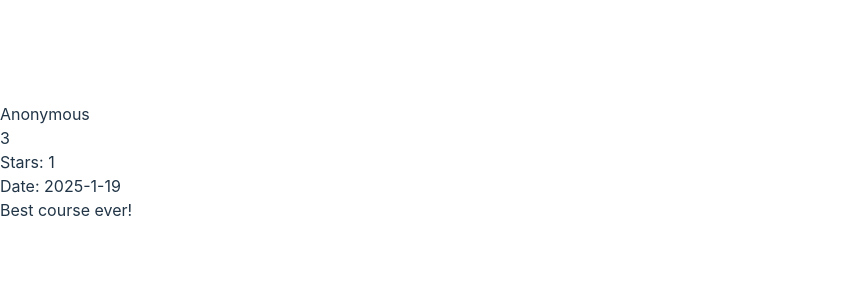
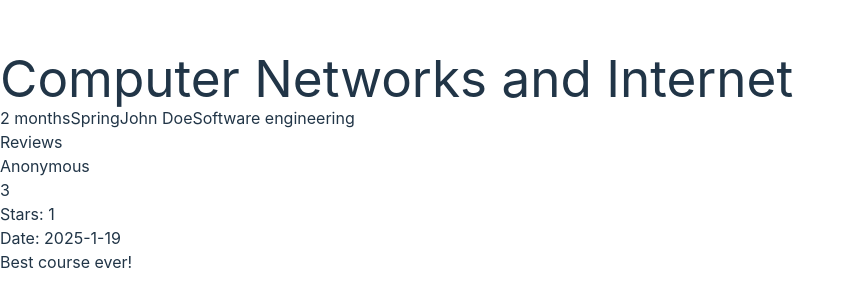
Before and after one commit to CaptainCluster/react_hackathon_2025, a React (Vite) app in the folder src/: page /course/1 in a window 1280 px wide. Shown: the part 238-544 px from the top of the page, without its empty margins (0-855 px from the left). Built offline with nearby package versions, Linux system fonts and the light colour scheme.

Commit message:
Course view and course info components, and small fixes

```diff
--- a/src/src/App.tsx
+++ b/src/src/App.tsx
@@ -13,7 +13,6 @@ function App() {
         <QueryClientProvider client={queryClient}>
           <Routes>
             <Route path="/" element={<Home />} />
-            <Route path="course/:id" element={<Course />} />
             <Route path="*" element={<Error404 />} />
             <Route path="/course/:id" element={<Course />} />
           </Routes>
--- a/src/src/api/course.ts
+++ b/src/src/api/course.ts
@@ -2,16 +2,16 @@ import axios, { AxiosResponse } from "axios";
 import FailResponse from "../models/interfaces/response/FailResponse";
 import Course from "../models/interfaces/Course";
 
-export async function getCourses(): Promise<AxiosResponse<Course> | FailResponse> {
+export async function getCourses(): Promise<
+  AxiosResponse<Course[]> | FailResponse
+> {
   try {
-    const response = await axios.get<Course>(
-      "/src/data/filler.json"
-    );
+    const response = await axios.get<Course[]>("/src/data/filler.json");
     return response;
   } catch (error) {
     console.error(error);
     return {
       msg: "Failed to receive course information",
-    }
+    } as FailResponse;
   }
 }
--- a/src/src/components/CourseInfo.tsx
+++ b/src/src/components/CourseInfo.tsx
@@ -1,5 +1,17 @@
-const CourseInfo = () => {
-  return <h1>Courseinfo</h1>;
+import Course from "../models/interfaces/Course";
+
+const CourseInfo = ({ course }: { course: Course }) => {
+  return (
+    <div>
+      <h1>{course.name}</h1>
+      <div>
+        {course.duration}
+        {course.term}
+        {course.teacher}
+        {course.subject}
+      </div>
+    </div>
+  );
 };
 
 export default CourseInfo;
--- a/src/src/components/CourseView.tsx
+++ b/src/src/components/CourseView.tsx
@@ -1,11 +1,32 @@
+import { useQuery } from "@tanstack/react-query";
 import CourseInfo from "./CourseInfo";
 import Reviews from "./Reviews";
+import { getCourses } from "../api/course";
+import findCourse from "../utils/findCourse";
 
-const CourseView = () => {
+const CourseView = ({ courseId }: { courseId: string | undefined }) => {
+  const { isLoading, isError, data, error } = useQuery({
+    queryKey: ["courses"],
+    queryFn: () => getCourses(),
+  });
+  if (isLoading) {
+    return <span className="text-white">Loading...</span>;
+  }
+  if (isError) {
+    return <span className="text-white">Error: {error.message}</span>;
+  }
+  if (data === undefined || "msg" in data) {
+    return <span className="text-white">No data</span>;
+  }
+  const course = findCourse(data.data, Number(courseId));
+  if (course === undefined) {
+    return <span className="text-white">No course</span>;
+  }
+
   return (
     <>
-      <CourseInfo />
-      <Reviews />
+      <CourseInfo course={course} />
+      <Reviews course={course} />
     </>
   );
 };
--- a/src/src/components/Reviews.tsx
+++ b/src/src/components/Reviews.tsx
@@ -1,5 +1,17 @@
-const Reviews = () => {
-  return <h1>reviews</h1>;
+import ReviewComment from "./ReviewComment";
+import Course from "../models/interfaces/Course";
+
+const Reviews = ({ course }: { course: Course }) => {
+  return (
+    <div>
+      <h3>Reviews</h3>
+      <div>
+        {course.reviews.map((reviewEntry, index) => (
+          <ReviewComment reviewData={reviewEntry} index={index} />
+        ))}
+      </div>
+    </div>
+  );
 };
 
 export default Reviews;
--- a/src/src/components/SearchCourse.tsx
+++ b/src/src/components/SearchCourse.tsx
@@ -17,7 +17,7 @@ const SearchCourse = () => {
   if (isError) {
     return <span className="text-white">Error: {error.message}</span>;
   }
-  if (data === undefined) {
+  if (data === undefined || "msg" in data) {
     return <span className="text-white">No data</span>;
   }
 
@@ -29,15 +29,17 @@ const SearchCourse = () => {
       <input
         value={searchParam}
         onChange={(event) => {
-          setSearchParam(event.target.value)
-          console.log(event.target.value)
-        }}>
-      </input>
+          setSearchParam(event.target.value);
+          console.log(event.target.value);
+        }}
+      ></input>
       <ul>
-        {filteredData.map((courseEntry, index) => <li key={index}>{courseEntry.name}</li> )}
+        {filteredData.map((courseEntry, index) => (
+          <li key={index}>{courseEntry.name}</li>
+        ))}
       </ul>
     </>
   );
-}
+};
 
 export default SearchCourse;
--- a/src/src/data/filler.json
+++ b/src/src/data/filler.json
@@ -18,5 +18,24 @@
         "date": "2025-1-19"
       }
     ]
+  },
+  {
+    "id": 2,
+    "name": "Introduction to Programming",
+    "duration": "2 months",
+    "term": "Fall",
+    "teacher": "Jane Doe",
+    "subject": "Software engineering",
+    "reviews": [
+      {
+        "id": 2,
+        "stars": 5,
+        "name": "Sally Loe",
+        "studyYear": 2,
+        "anonymity": false,
+        "feedbackTags": ["Engaging", "Informative"],
+        "comment": "The instructor was very clear and helpful!"
+      }
+    ]
   }
 ]
--- a/src/src/pages/Course.tsx
+++ b/src/src/pages/Course.tsx
@@ -1,36 +1,10 @@
-import { useQuery } from "@tanstack/react-query";
-import { getCourses } from "../api/course";
-import findCourse from "../utils/findCourse";
 import { useParams } from "react-router-dom";
-import ReviewComment from "../components/ReviewComment";
+import CourseView from "../components/CourseView";
 
 const Course = () => {
   const courseId: string | undefined = useParams().id;
 
-  const { isLoading, isError, data, error } = useQuery({
-    queryKey: ["courses"],
-    queryFn: () => getCourses(),
-  });
-  if (isLoading) {
-    return <span className="text-white">Loading...</span>;
-  }
-  if (isError) {
-    return <span className="text-white">Error: {error.message}</span>;
-  }
-  if (data === undefined) {
-    return <span className="text-white">No data</span>;
-  }
-  const course = findCourse(data.data, Number(courseId));
-
-  return (
-    <div>
-      <div>
-        {course.reviews.map((reviewEntry, index) => (
-          <ReviewComment reviewData={reviewEntry} index={index} />
-        ))}
-      </div>
-    </div>
-  );
+  return <CourseView courseId={courseId} />;
 };
 
 export default Course;
--- a/src/src/utils/findCourse.ts
+++ b/src/src/utils/findCourse.ts
@@ -1,13 +1,10 @@
 import Course from "../models/interfaces/Course";
 
-const findCourse = (courseData: Course[], courseId: number) => {
-  let wantedEntry;
-  courseData.every(courseEntry => {
-    if (courseEntry.id == courseId) {
-      wantedEntry = courseEntry;
-    }
-  });
-  return wantedEntry
-}
+const findCourse = (
+  courseData: Course[],
+  courseId: number
+): Course | undefined => {
+  return courseData.find((courseEntry) => courseEntry.id === courseId);
+};
 
 export default findCourse;
```
Also changed, not shown: src/src/data/ratings.json (+11 -0 lines), src/src/pages/Home.tsx (+5 -3 lines), src/src/models/interfaces/Course.ts (line endings or trailing spaces), 1 other file (tests, documents, lock files or other folders).
